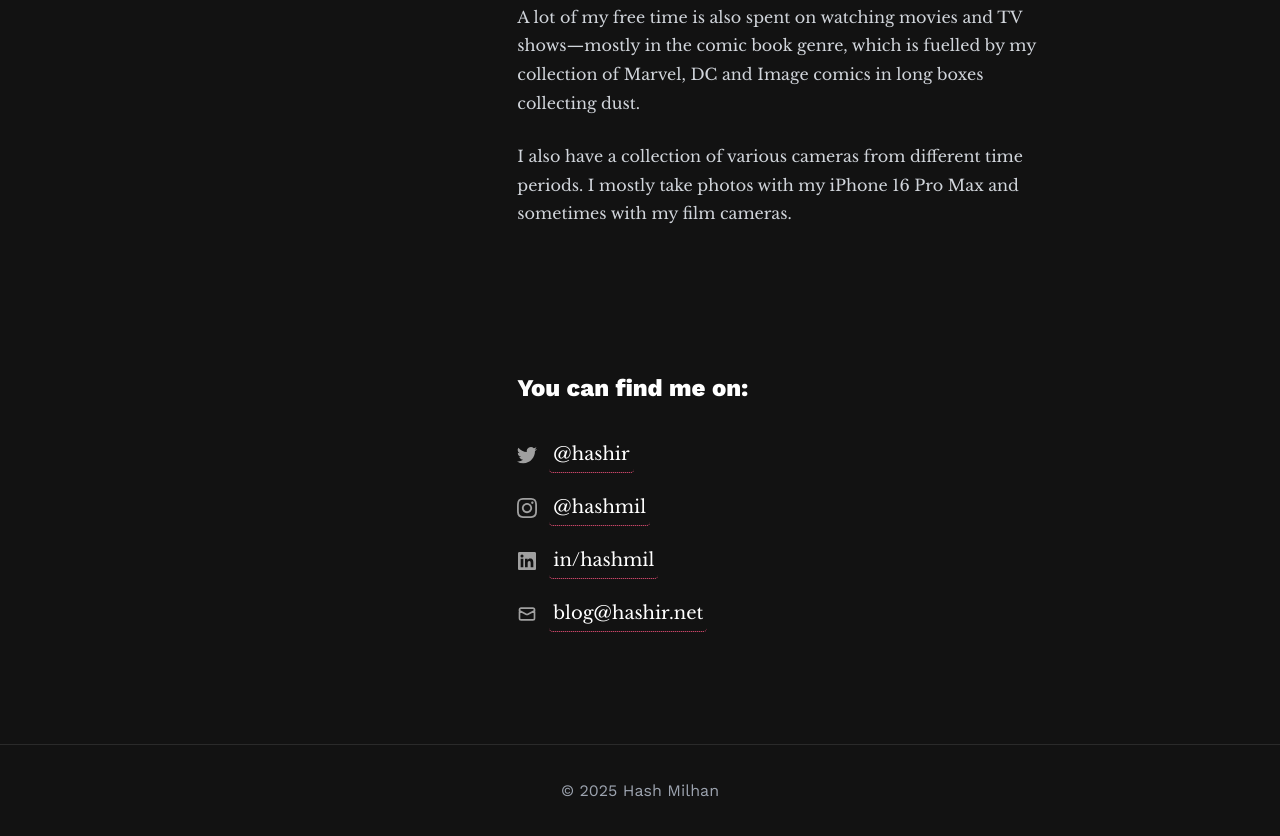
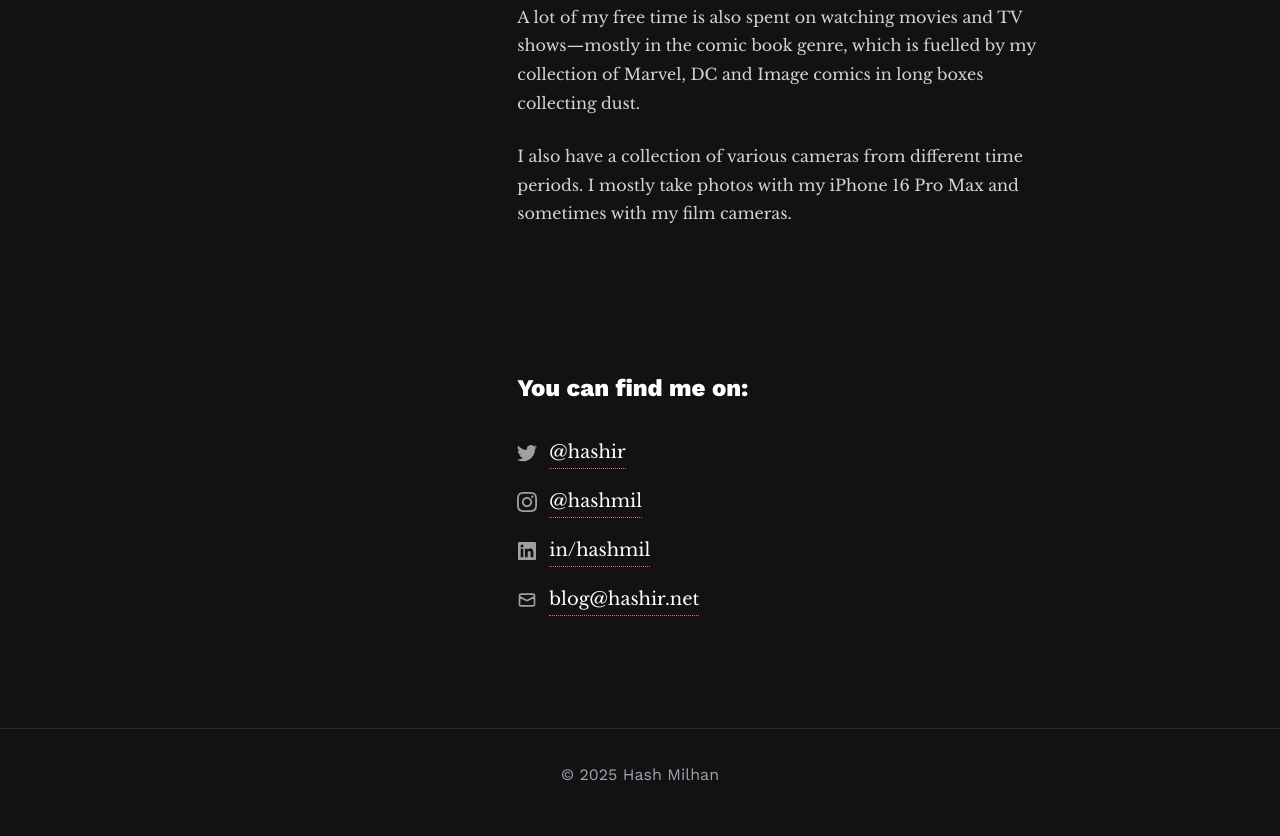
Before and after one commit to hashmil/hashblog, an Astro site: page /about in a window 1280 px wide. Shown: the part 602-1438 px from the top of the page. Built offline with nearby package versions, Linux system fonts and the light colour scheme; Astro itself is replaced by a stand-in of ours; no server answers.

Commit message:
🎨 Clean up global styles: Remove unnecessary padding and border-radius from link styles

```diff
--- a/src/styles/global.css
+++ b/src/styles/global.css
@@ -144,8 +144,6 @@
     border-bottom: dotted 1px #ff5682;
     text-decoration: none;
     transition: all 0.2s ease;
-    padding: 2px 4px;
-    border-radius: 4px;
     /* Ensure long URLs wrap properly on mobile */
     word-wrap: break-word;
     word-break: break-word;
```
